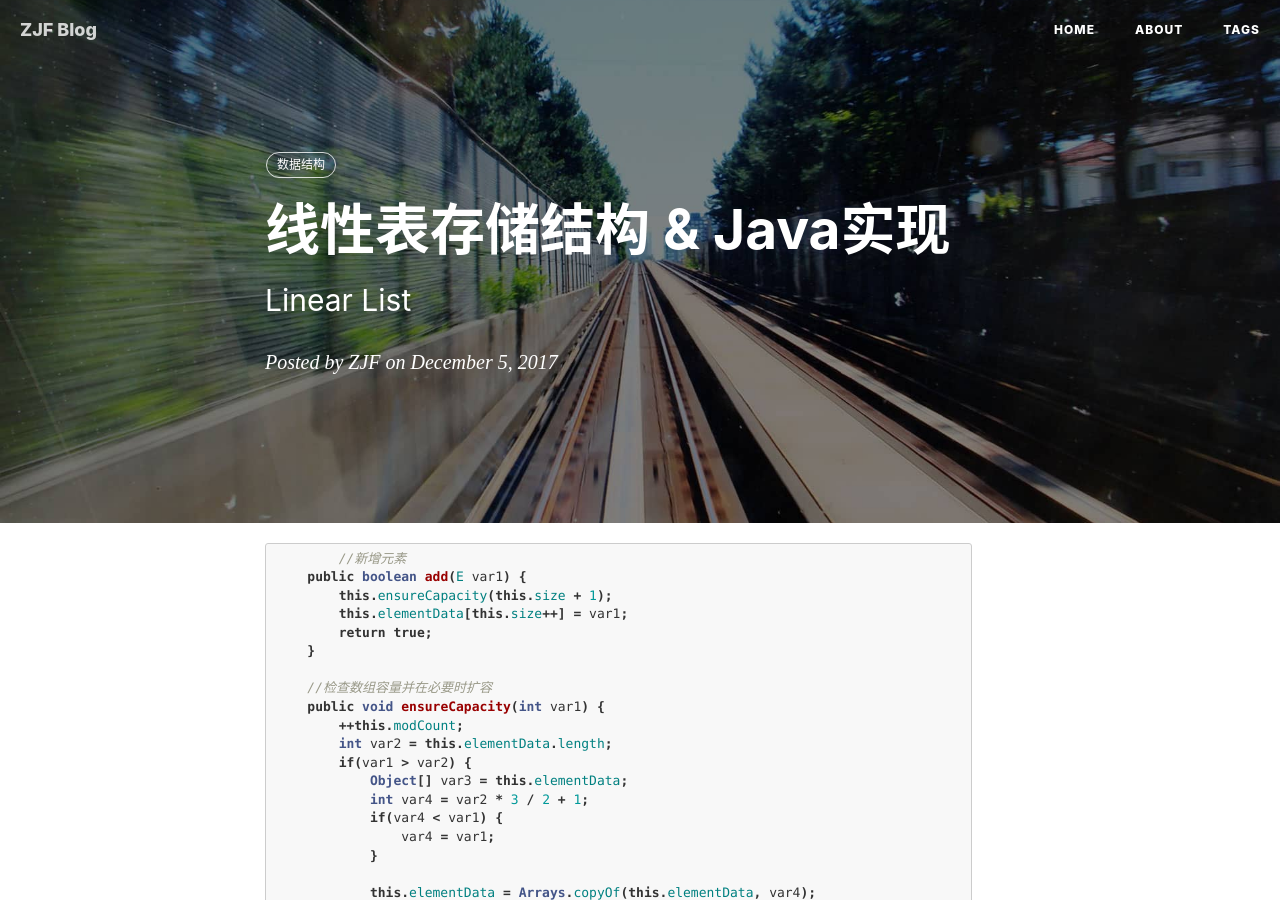
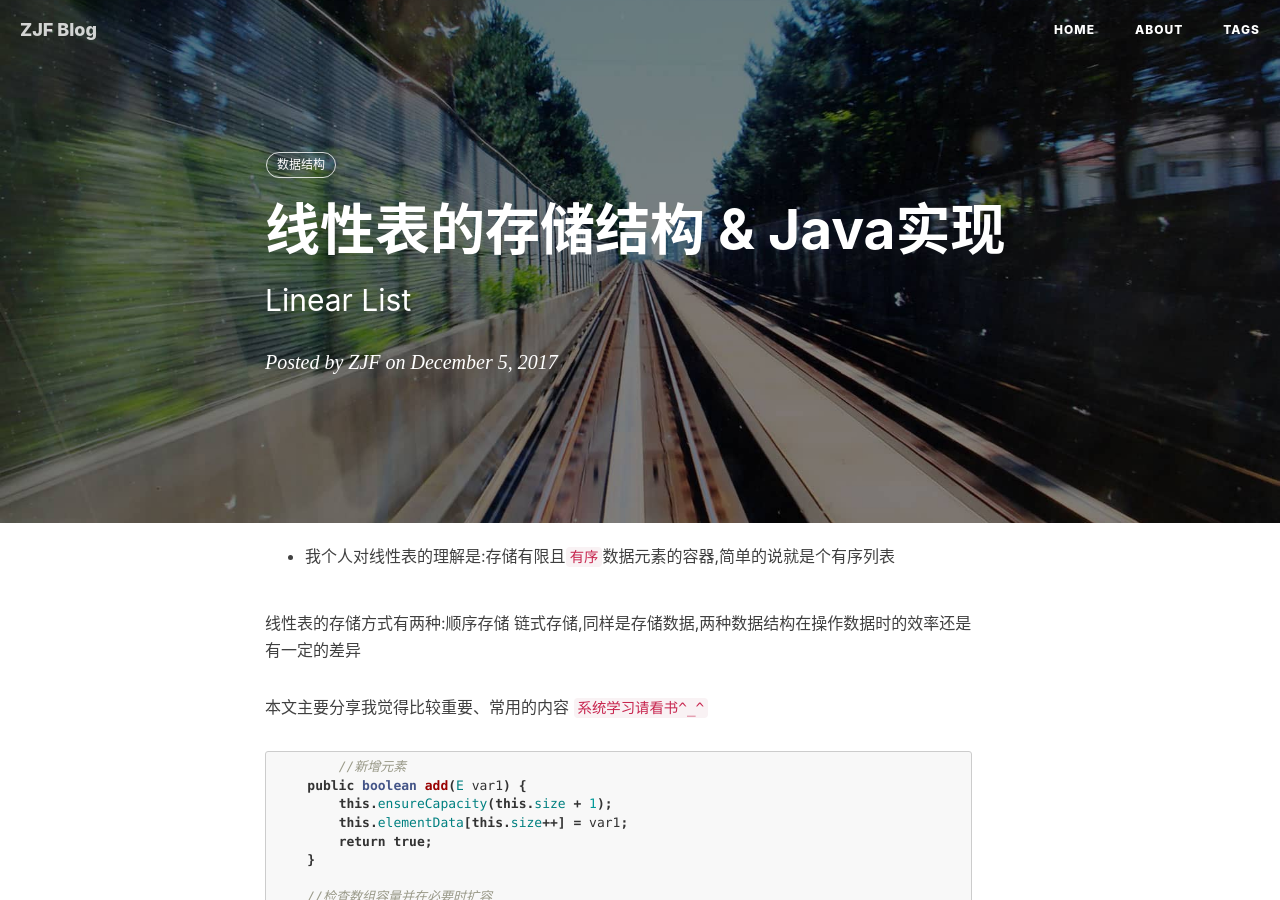
Before and after one commit to DoubleChick/DoubleChick.github.io, a Jekyll site: the page built from _posts/2017-12-05-linearList.markdown, in a window 1280 px wide and 900 px high. Built offline with Jekyll 4.4.1, drawn with Linux system fonts in a browser that asks for light colours; nearby versions of some CDN libraries; comment, search, counter and statistics services are not loaded.

Commit message:
Blog2Part3

````diff
--- a/_posts/2017-12-05-linearList.markdown
+++ b/_posts/2017-12-05-linearList.markdown
@@ -1,6 +1,6 @@
 ---
 layout:     post
-title:      "线性表存储结构 & Java实现"
+title:      "线性表的存储结构 & Java实现"
 subtitle:   " Linear List"
 date:       2017-12-05 13:30:00
 author:     "ZJF"
@@ -9,6 +9,13 @@ catalog: false
 tags:
     - 数据结构
 ---
+
+* 我个人对线性表的理解是:存储有限且`有序`数据元素的容器,简单的说就是个有序列表
+
+线性表的存储方式有两种:顺序存储 链式存储,同样是存储数据,两种数据结构在操作数据时的效率还是有一定的差异
+
+本文主要分享我觉得比较重要、常用的内容   `系统学习请看书^_^`
+
 
 ```java
 	//新增元素
````
